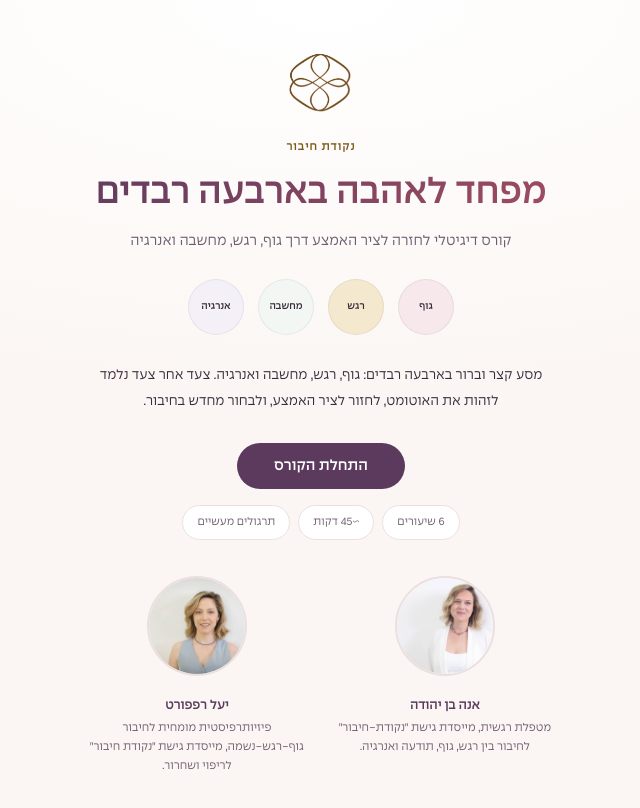
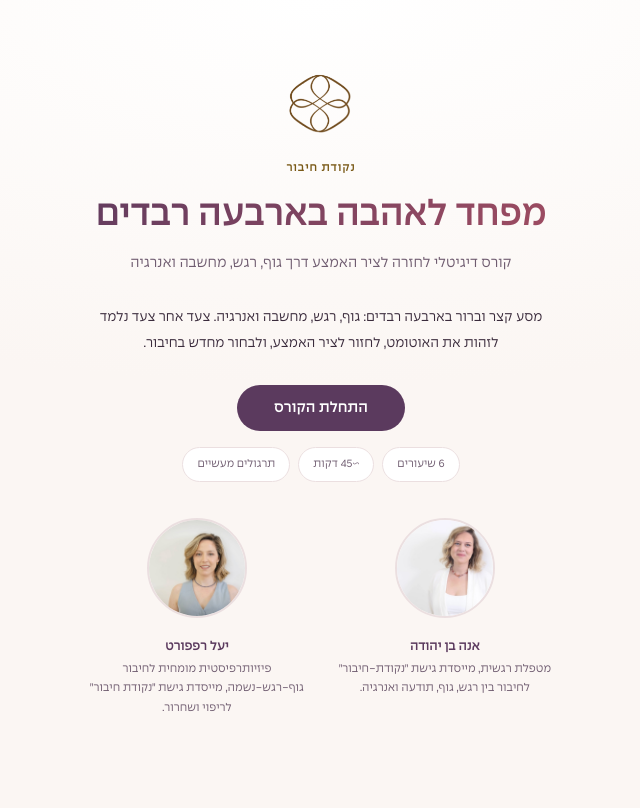
Before and after one commit to Tomer007/-connection-point-short-course, a React (Vite) app: page / in a window 1280 px wide. Shown: the top 808 px of the page, without its empty margins (319-959 px from the left). Built offline with nearby package versions, Linux system fonts and the light colour scheme; no server answers.

Commit message:
fix: remove broken cover image, restore clean home page

```diff
--- a/src/components/Home.jsx
+++ b/src/components/Home.jsx
@@ -45,22 +45,6 @@ export default function Home({ onStart, hasProgress, completed = [] }) {
           <p className="home-brand">{courseMeta.brand}</p>
           <h1 className="home-title">{courseMeta.title}</h1>
           <p className="home-subtitle">{courseMeta.subtitle}</p>
-
-          {/* Four layers visual */}
-          <div className="home-layers">
-            <div className="home-layer-dot" style={{'--delay': '0.6s', '--color': 'var(--rose-soft)'}}>
-              <span>גוף</span>
-            </div>
-            <div className="home-layer-dot" style={{'--delay': '0.75s', '--color': 'var(--gold-soft)'}}>
-              <span>רגש</span>
-            </div>
-            <div className="home-layer-dot" style={{'--delay': '0.9s', '--color': 'var(--sage-soft)'}}>
-              <span>מחשבה</span>
-            </div>
-            <div className="home-layer-dot" style={{'--delay': '1.05s', '--color': 'var(--plum-soft)'}}>
-              <span>אנרגיה</span>
-            </div>
-          </div>
         </header>
 
         {/* Progress or intro */}
--- a/src/styles.css
+++ b/src/styles.css
@@ -386,17 +386,7 @@ button,
   object-fit: contain;
   margin: 0 auto 16px;
   display: block;
-  animation: iconFloat 3s ease-in-out infinite, iconReveal 0.6s ease-out both;
-}
-
-@keyframes iconReveal {
-  from { opacity: 0; transform: scale(0.7); }
-  to { opacity: 1; transform: scale(1); }
-}
-
-@keyframes iconFloat {
-  0%, 100% { transform: translateY(0); }
-  50% { transform: translateY(-6px); }
+  animation: heroFadeIn 0.6s ease-out 0.1s both;
 }
 
 .home-brand {
@@ -438,37 +428,6 @@ button,
   max-width: 440px;
   margin-inline: auto;
   animation: heroFadeIn 0.8s ease-out 0.45s both;
-}
-
-/* Four layers visual */
-.home-layers {
-  display: flex;
-  justify-content: center;
-  gap: 14px;
-  margin-top: 24px;
-}
-.home-layer-dot {
-  display: flex;
-  align-items: center;
-  justify-content: center;
-  width: 56px;
-  height: 56px;
-  border-radius: 50%;
-  background: var(--color);
-  border: 1.5px solid rgba(91, 58, 94, 0.08);
-  animation: layerPop 0.5s ease-out var(--delay) both;
-  position: relative;
-}
-.home-layer-dot span {
-  font-size: 0.7rem;
-  font-weight: 500;
-  color: var(--ink);
-}
-
-@keyframes layerPop {
-  0% { opacity: 0; transform: scale(0) translateY(10px); }
-  60% { transform: scale(1.15) translateY(-2px); }
-  100% { opacity: 1; transform: scale(1) translateY(0); }
 }
 
 /* Intro text */
```
